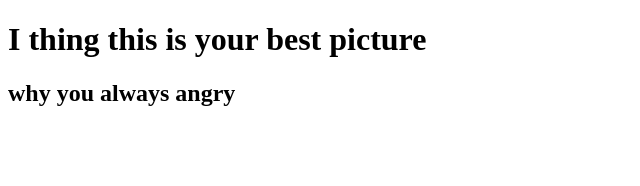
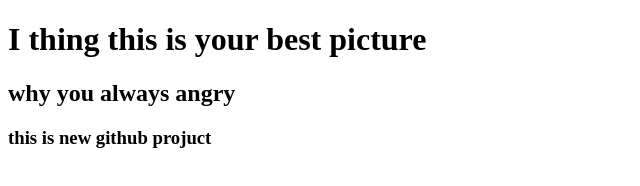
Before and after one commit to Ashraful2601/my-new-projuct, a plain HTML site: page index.html in a window 1280 px wide. Shown: the whole page, without its empty margins (0-640 px from the left). Drawn offline with Linux system fonts and the light colour scheme.

Commit message:
added new projuct

```diff
--- a/index.html
+++ b/index.html
@@ -8,5 +8,6 @@
 <body>
     <h1>I thing this is your best picture</h1>
     <h2>why you always angry</h2>
+    <h3>this is new github projuct</h3>
 </body>
 </html>
```
Also changed, not shown: 1 other file.
